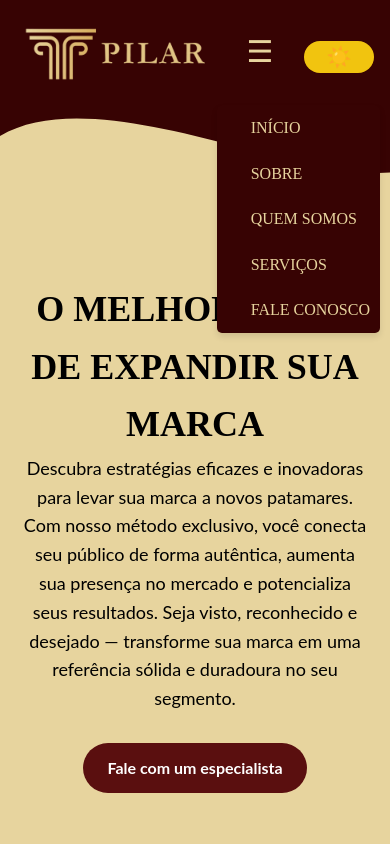
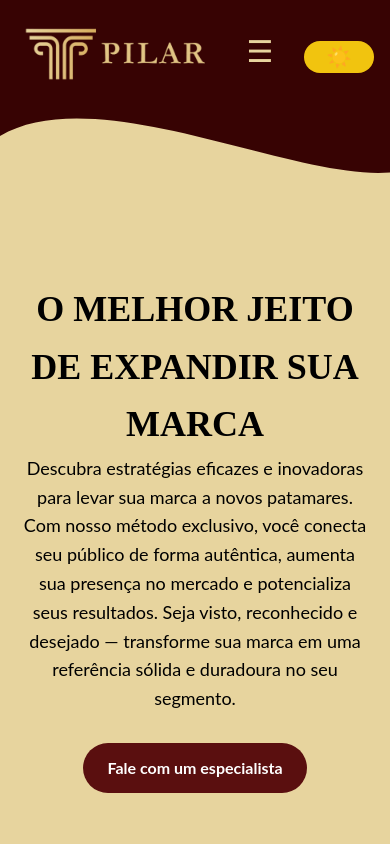
Before and after one commit to MateusSSimoes/PILAR-CA, a plain HTML site: page index.html in a window 390 px wide. Shown: the top 844 px of the page. Drawn offline with Linux system fonts and the light colour scheme.

Commit message:
Update style.css

```diff
--- a/CSS/style.css
+++ b/CSS/style.css
@@ -76,13 +76,6 @@ header nav {
   margin-top: 45px;
 }
 
-/*RESPONSIVO - HEADER*/
-.nav-links {
-  display: flex;
-  gap: 20px;
-}
-
-
 .menu-toggle {
   display: none;
   font-size: 30px;
@@ -96,31 +89,27 @@ header nav {
 
 /* Mobile */
 @media (max-width: 768px) {
-  .nav-links {
-    display: flex!important;
+   .nav-links {
+    font-size: 20px;
+    display: none!important;
     flex-direction: column;
-    background-color: #f0f0f0;
+    background-color: #370303;
     position: absolute;
     top: 60px; /* ajuste de acordo com a altura do header */
     right: 10px;
-    padding: 10px;
+    padding: 50px;
     border-radius: 5px;
     box-shadow: 0 4px 6px rgba(0,0,0,0.1);
   }
 
-/*
   .nav-links.active {
-    display: flex;
+    display: flex!important;  /* <-- mostra o menu ao clicar */
   }
-*/
+}
 
-.active{
-  display: none!important;
-}
-  .menu-toggle {
-    display: block;
-    top: 100px;
-  }
+.menu-toggle {
+  display: block;
+  top: 100px;
 }
 
 /* Desktop navigation */
```
